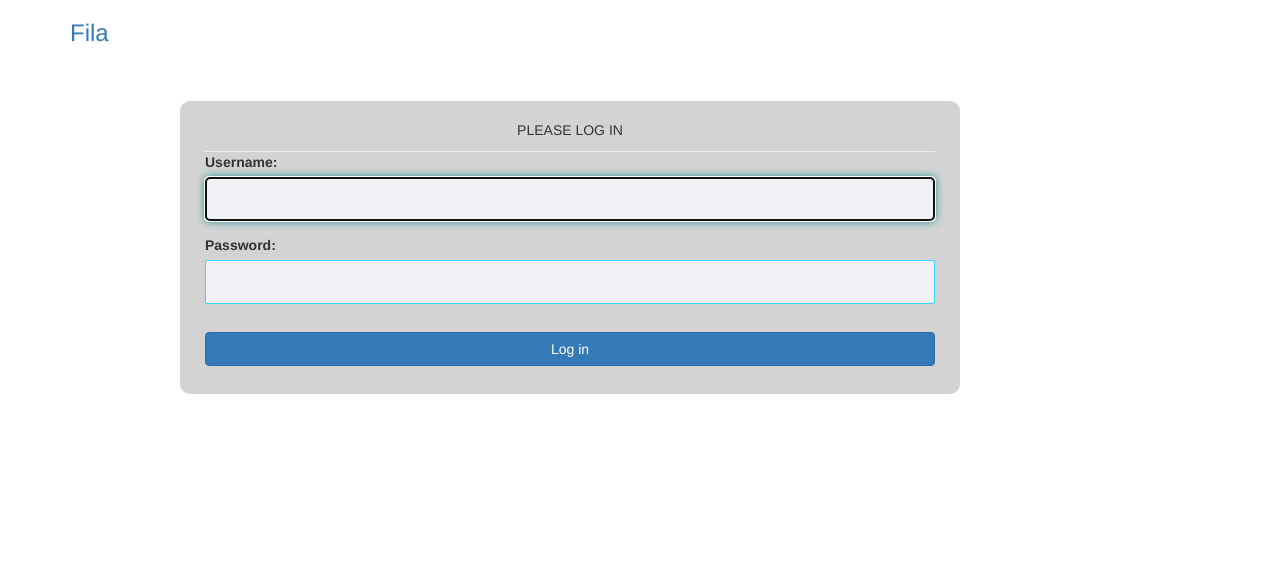
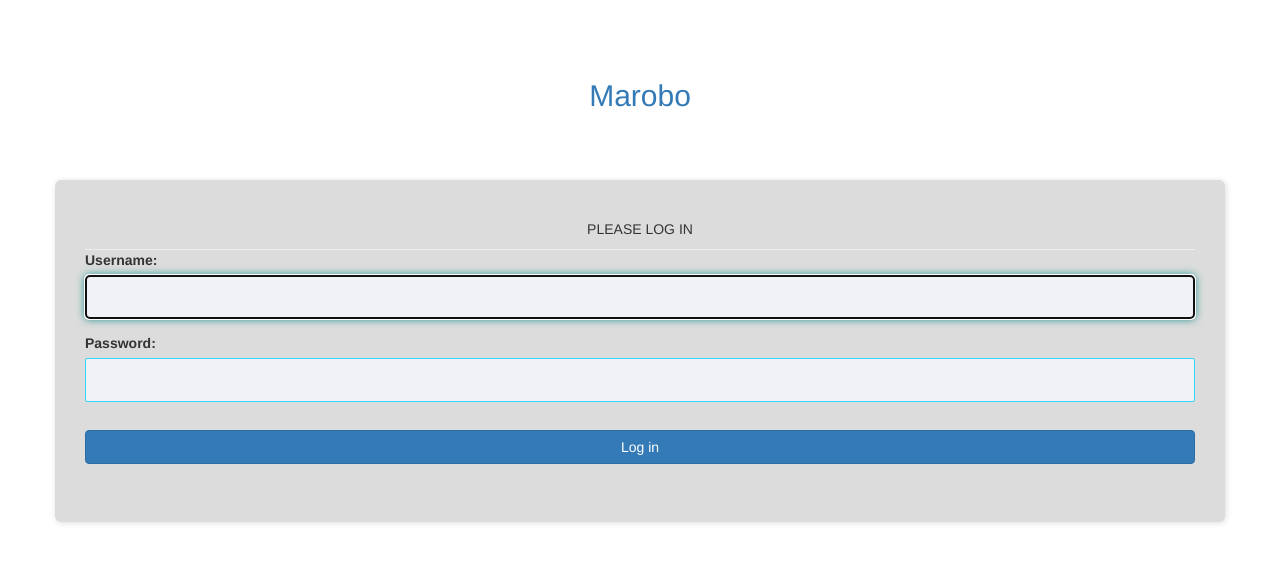
Before and after one commit to joanico/swbemanas, a Django app: page /login/ in a window 1280 px wide. Shown: the top 563 px of the page. Run offline with Django 3.2, Linux system fonts and the light colour scheme; some libraries are stand-ins or nearby versions.

Commit message:
modified logout login page

```diff
--- a/swbemanas/marobo/static/css/registration.css
+++ b/swbemanas/marobo/static/css/registration.css
@@ -1,3 +1,12 @@
+.container.registration_content {
+    position: relative;
+    text-align: left;
+    background-color: gainsboro;
+    border-radius: 6px;
+    box-shadow: 1px 1px 6px #DEDEDE;
+    padding: 30px;
+}
+
 p.errornote, ul.errorlist {
     font-size: 13px;
     color: #c0392b;
@@ -59,30 +68,9 @@ label {
     display: inline;
 }
 
-.mb-3, .my-3 {
-    margin-bottom: 1rem!important;
-    display: flex;
-    padding-left: 220px;
-}
-
-
 /* LOGIN PAGE */
-
-p.back_button {
-    margin: 45px;
-}
-
-.col-md-8.login-page {
-    background-color: lightgray;
-    margin-top: 45px;
-    border-radius: 10px;
-    margin-left: 125px;
-}
 
 .login-header {
     text-align: center;
+    padding: 5%;
 }
-
-.card.login {
-    margin: 10px;
-}
--- a/swbemanas/marobo/templates/registration/base.html
+++ b/swbemanas/marobo/templates/registration/base.html
@@ -10,9 +10,22 @@
 
     <title>Marobo</title>
 </head>
-<body class="container mt-5">
-      <a href="{% url 'blog' %}" class="logo"><h3>Fila</h3></a>
-    {% block registration_content %}
-    {% endblock %}
+<body>
+    <div class="container">
+          <div class="row">
+              <div class="col-md-12 login-header">
+                  <a href="{% url 'blog' %}" class="logo"><h2>Marobo</h2></a>
+              </div>
+          </div>
+      </div>
+
+      <div class="container registration_content">
+          <div class="row">
+              <div class="col-md-12">
+                  {% block registration_content %}
+                  {% endblock %}
+              </div>
+          </div>
+      </div>
 </body>
 </html>
--- a/swbemanas/marobo/templates/registration/login.html
+++ b/swbemanas/marobo/templates/registration/login.html
@@ -3,12 +3,6 @@
 {% load static %}
 
 {% block registration_content %}
-<main class="login-form">
-    <div class="cotainer registration_content">
-        <div class="row justify-content-center">
-            <div class="col-md-8 login-page">
-                <div class="card login">
-                    <div class="card-body">
     <form action="{% url 'login' %}" method="post">{% csrf_token %}
         <h5 class="registration-title">Please Log In</h5>
         <div class="form-row">
@@ -38,10 +32,4 @@
             <button type="submit" class="btn btn-primary">Log in</button>
         </div>
     </form>
-                    </div>
-                </div>
-            </div>
-        </div>
-    </div>
-</main>
 {% endblock %}
```
Lines whose indentation alone changed are shown as unchanged.
